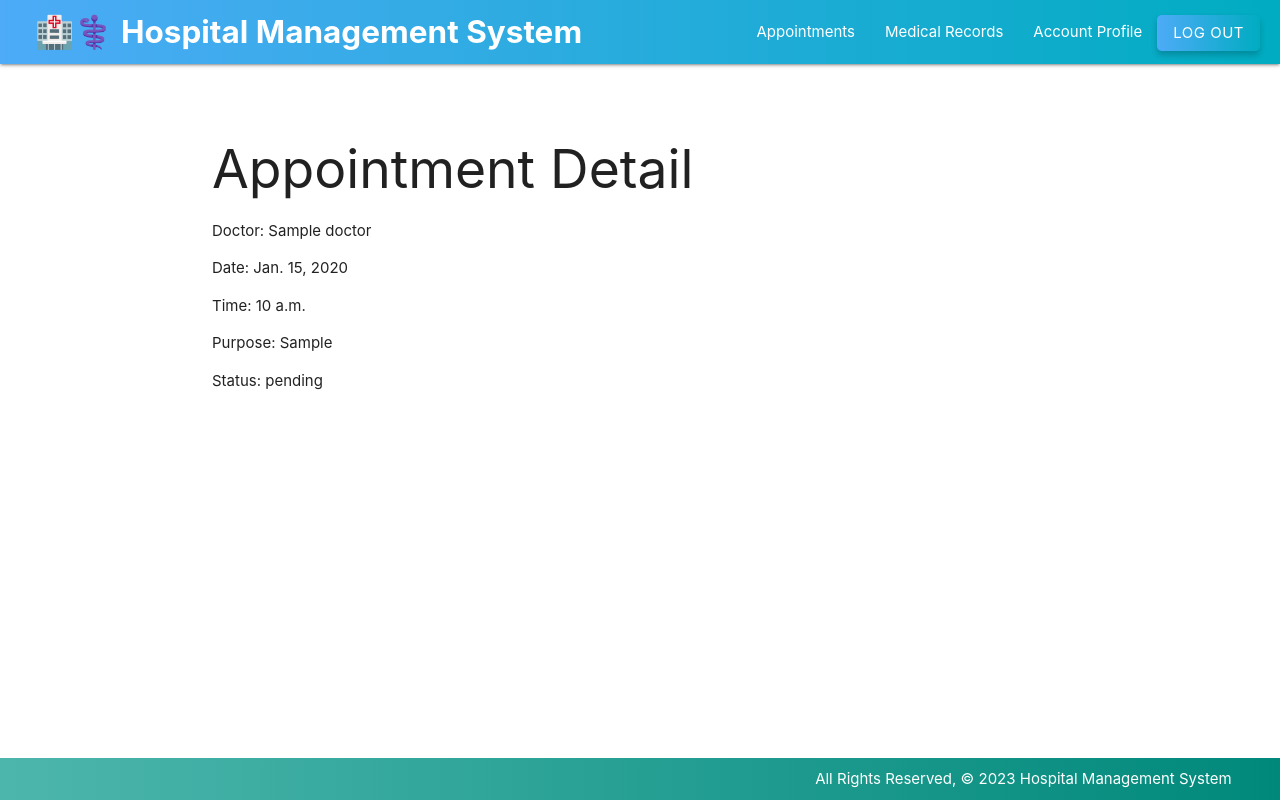
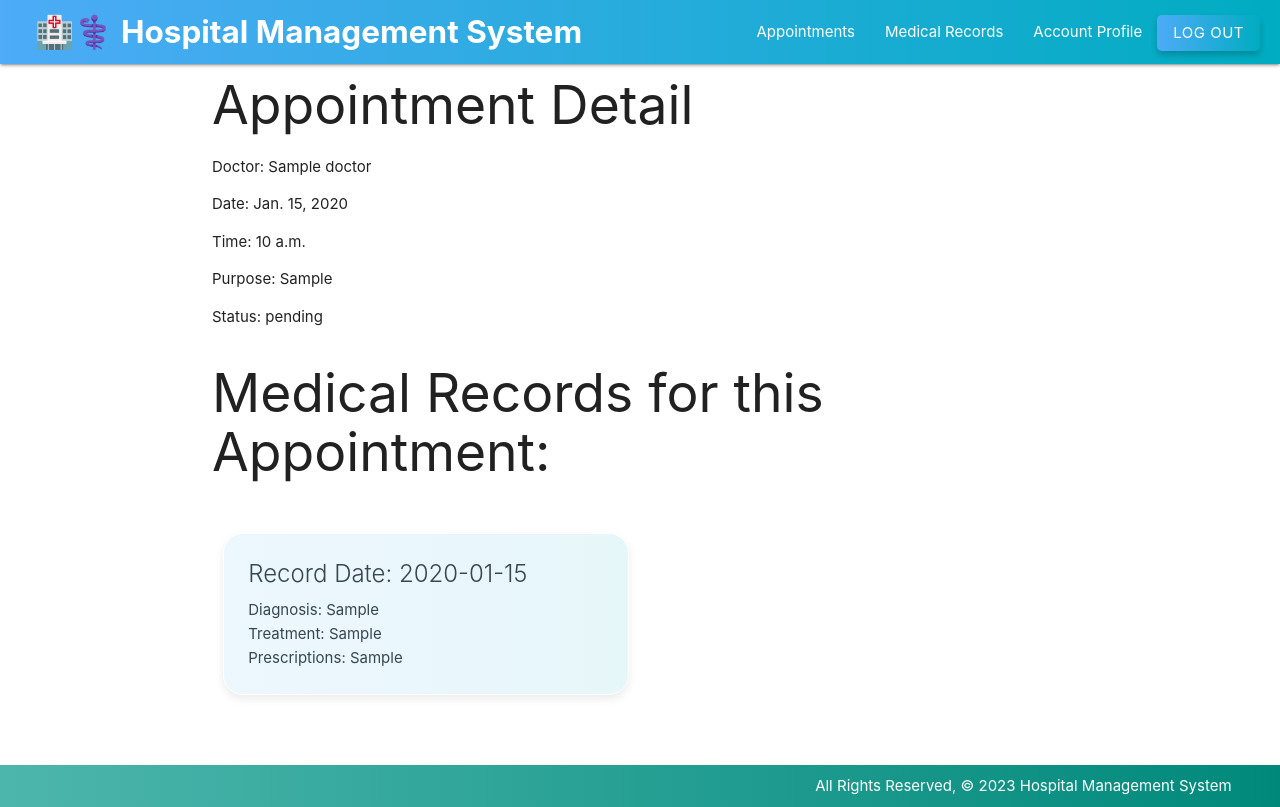
Before and after one commit to PyConqueror/Hospital-Management-System, a Django app: page /appointment/1/ in a window 1280 px wide. Run offline with Django 5.2, Linux system fonts and the light colour scheme; tables that the repository leaves empty hold one stand-in row (values such as "Sample post").

Commit message:
show medical records for linked to the appointment

```diff
--- a/main_app/templates/appointments/appointment_detail.html
+++ b/main_app/templates/appointments/appointment_detail.html
@@ -10,4 +10,23 @@
   {% if request.user.patient_profile == appointment.patient %}
     <a href="{% url 'appointment_edit' appointment.pk %}">Edit Appointment</a>
   {% endif %}
+  <h2>Medical Records for this Appointment:</h2>
+  <div class="row">
+    {% for record in medical_records %}
+      <div class="col s12 m6">
+        <div class="card">
+          <div class="card-content">
+            <span class="card-title">Record Date: {{ record.date_of_record|date:"Y-m-d" }}</span>
+            <p>Diagnosis: {{ record.diagnosis }}</p>
+            <p>Treatment: {{ record.treatment }}</p>
+            {% if record.prescriptions %}
+              <p>Prescriptions: {{ record.prescriptions }}</p>
+            {% endif %}
+          </div>
+        </div>
+      </div>
+    {% empty %}
+      <p>No medical records found for this appointment.</p>
+    {% endfor %}
+  </div>
 {% endblock %}
```
